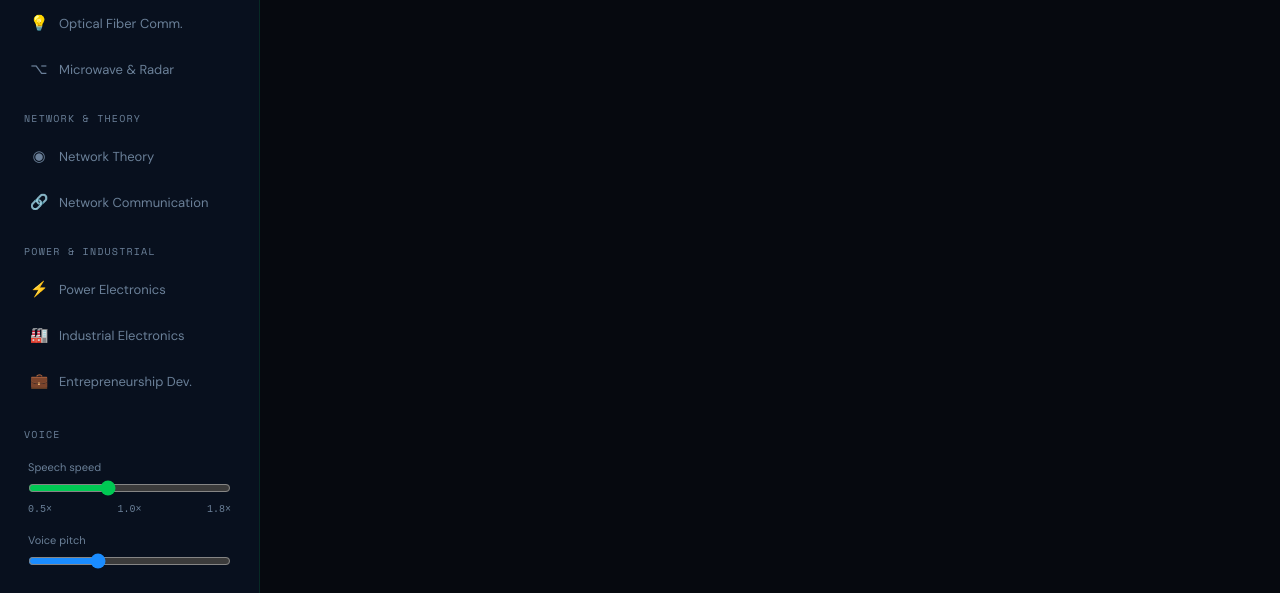
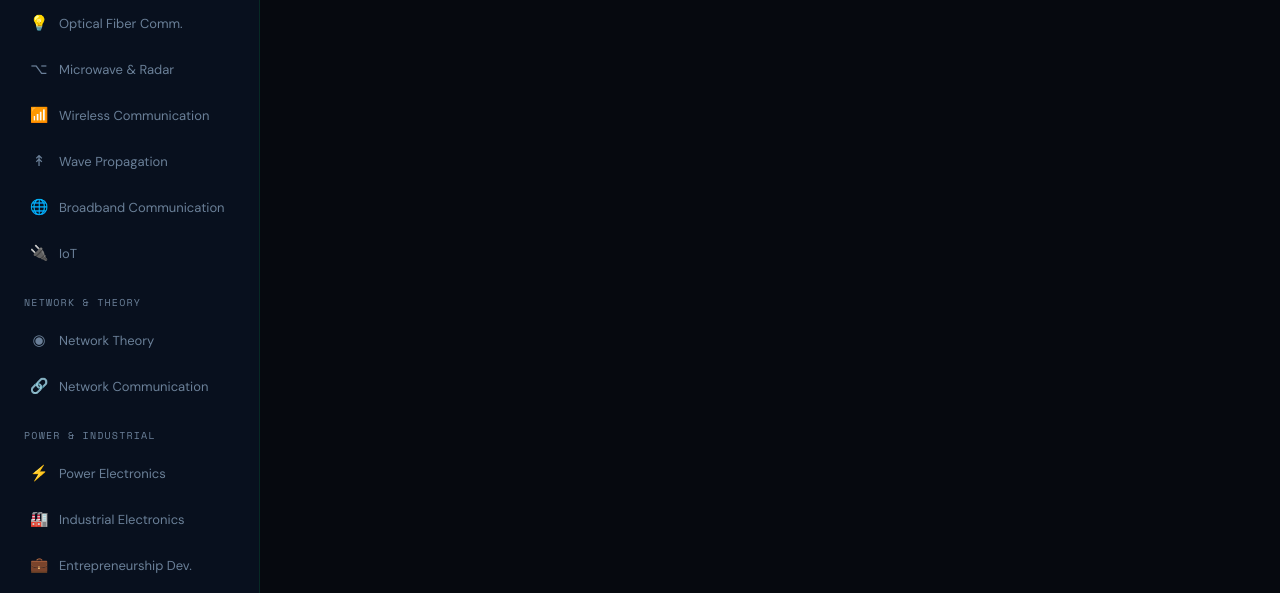
Before and after one commit to Satyalipsita/ETC-AI-TUTOR, a website: page public/index.html in a window 1280 px wide. Shown: the part 1054-1647 px from the top of the page. Drawn offline with nearby package versions, Linux system fonts and the light colour scheme.

Commit message:
Update index.html

```diff
--- a/public/index.html
+++ b/public/index.html
@@ -404,6 +404,10 @@
     <button class="topic-btn" onclick="setTopic(this,'Digital Communication')"><span class="topic-icon">≋</span> Digital Communication</button>
     <button class="topic-btn" onclick="setTopic(this,'Optical Fiber Communication')"><span class="topic-icon">💡</span> Optical Fiber Comm.</button>
     <button class="topic-btn" onclick="setTopic(this,'Microwave & Radar Engineering')"><span class="topic-icon">⌥</span> Microwave &amp; Radar</button>
+    <button class="topic-btn" onclick="setTopic(this,'Wireless Communication')"><span class="topic-icon">📶</span> Wireless Communication</button>
+    <button class="topic-btn" onclick="setTopic(this,'Wave Propagation')"><span class="topic-icon">↟</span> Wave Propagation</button>
+    <button class="topic-btn" onclick="setTopic(this,'Broadband Communication')"><span class="topic-icon">🌐</span> Broadband Communication</button>
+    <button class="topic-btn" onclick="setTopic(this,'Internet of Things')"><span class="topic-icon">🔌</span> IoT</button>
 
     <div class="sidebar-label" style="margin-top:8px;">Network &amp; Theory</div>
     <button class="topic-btn" onclick="setTopic(this,'Network Theory')"><span class="topic-icon">◉</span> Network Theory</button>
@@ -499,6 +503,10 @@ const TOPICS = {
   'Digital Communication':            ['Explain PCM','What is ASK FSK PSK?','Describe Shannon theorem'],
   'Optical Fiber Communication':      ['What is optical fiber?','Explain types of fiber','What is dispersion?'],
   'Microwave & Radar Engineering':    ['What is a waveguide?','Explain S-parameters','How does radar work?'],
+  'Wireless Communication':           ['What is CDMA?','Explain WiFi standards','What is cellular architecture?'],
+  'Wave Propagation':                 ['Explain ground wave propagation','What is sky wave?','Describe space wave propagation'],
+  'Broadband Communication':          ['What is DSL?','Explain cable broadband','What is WiMAX?'],
+  'Internet of Things':               ['What is IoT architecture?','Explain MQTT protocol','What are IoT sensors?'],
   'Network Theory':                   ['Explain Thevenin theorem','What are two-port networks?','Describe Z-parameters'],
   'Network Communication':            ['What is TCP/IP?','Explain OSI model','Describe network topologies'],
   'Power Electronics':                ['What is a thyristor?','Explain rectifier circuits','Describe inverter operation'],
```
